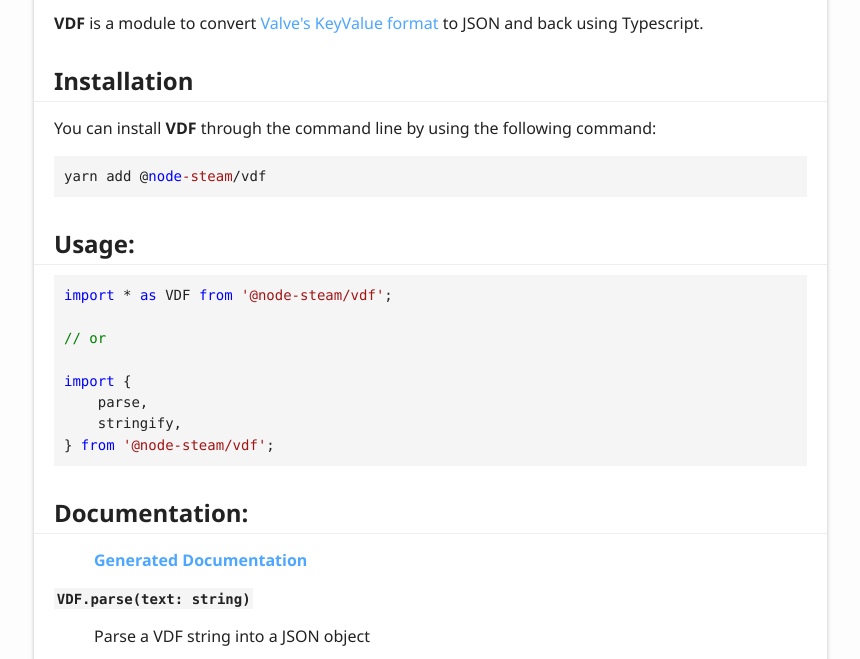
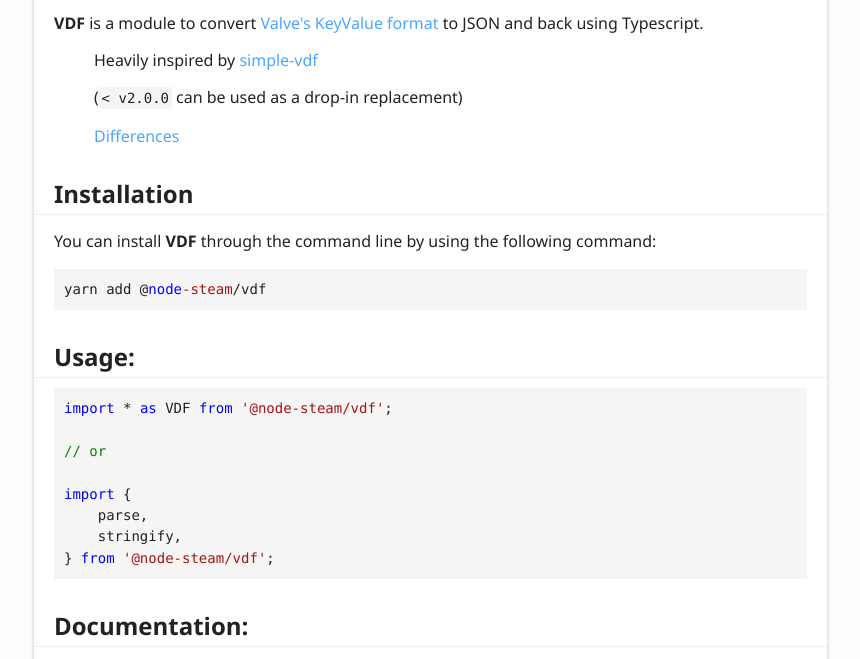
Before and after one commit to node-steam/vdf, a website: page docs/index.html in a window 1280 px wide. Shown: the part 2677-3336 px from the top of the page, without its empty margins (6-866 px from the left). Drawn offline with Linux system fonts and the light colour scheme.

Commit message:
Update documentation

```diff
--- a/docs/index.html
+++ b/docs/index.html
@@ -73,6 +73,11 @@
 				<a href="https://runkit.com/npm/@node-steam/vdf"><img src="https://img.shields.io/badge/try%20on%20runkit-vdf-blue.svg?style=flat-square" alt="Runkit"></a></p>
 				<p><a href="https://www.npmjs.com/package/@node-steam/vdf"><img src="https://nodei.co/npm/@node-steam/vdf.png?downloads=true&amp;downloadRank=true&amp;stars=true" alt="npm statistics"></a></p>
 				<p><strong>VDF</strong> is a module to convert <a href="https://developer.valvesoftware.com/wiki/KeyValues">Valve&#39;s KeyValue format</a> to JSON and back using Typescript.</p>
+				<blockquote>
+					<p>Heavily inspired by <a href="https://github.com/rossengeorgiev/vdf-parser">simple-vdf</a></p>
+					<p>(<code>&lt; v2.0.0</code> can be used as a drop-in replacement)</p>
+					<p><a href="#differences-from-simple-vdf">Differences</a></p>
+				</blockquote>
 				<h2 id="installation">Installation</h2>
 				<p>You can install <strong>VDF</strong> through the command line by using the following command:</p>
 				<pre><code>yarn add @<span class="hljs-keyword">node</span><span class="hljs-title">-steam</span>/vdf
@@ -178,10 +183,6 @@
 }
 `</span>;
 </code></pre>
-				<blockquote>
-					<p>Heavily inspired by <a href="https://github.com/rossengeorgiev/vdf-parser">simple-vdf</a></p>
-					<p>(<code>&lt; v2.0.0</code> can be used as a drop-in replacement)</p>
-				</blockquote>
 				<h2 id="differences-from-simple-vdf-https-github-com-rossengeorgiev-vdf-parser-">Differences from <a href="https://github.com/rossengeorgiev/vdf-parser">simple-vdf</a></h2>
 				<ul>
 					<li>Correct parsing of <a href="https://developer.mozilla.org/en-US/docs/Glossary/Boolean"><code>booleans</code></a>, <a href="https://developer.mozilla.org/en-US/docs/Glossary/Number"><code>numbers</code></a>, <a href="https://developer.mozilla.org/en-US/docs/Glossary/Null"><code>null</code></a> and <a href="https://developer.mozilla.org/en-US/docs/Glossary/Undefined"><code>undefined</code></a> (<code>&gt;= v2.0.0</code>)</li>
```
